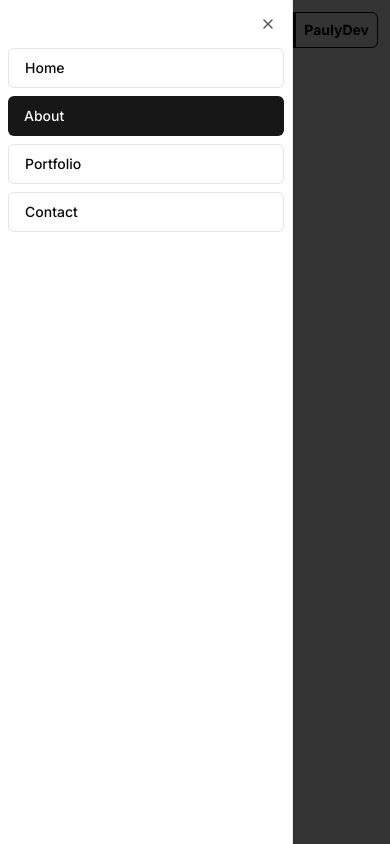
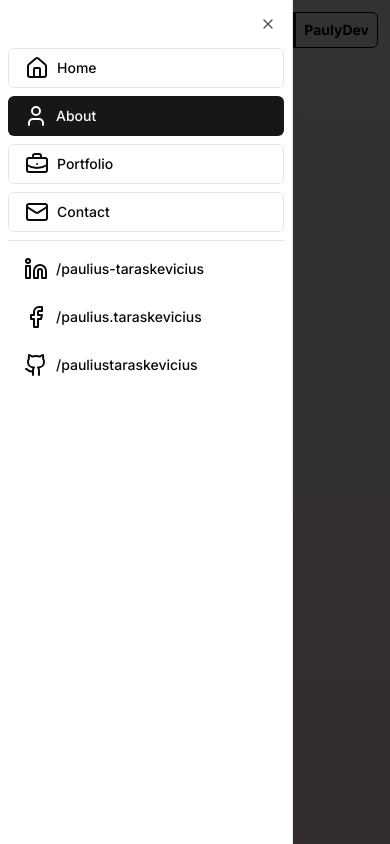
Before and after one commit to PauliusTaraskevicius/Portfolio-payloadCMS-V3, a Next.js app: page /about in a window 390 px wide. Both pictures are taken after a click on the button 40 px from the left and 30 px from the top of the page. Built offline with nearby package versions, Linux system fonts and the light colour scheme.

Commit message:
updated mobile menu

```diff
--- a/package.json
+++ b/package.json
@@ -16,6 +16,7 @@
     "@payloadcms/plugin-cloud-storage": "3.0.0-alpha.54",
     "@payloadcms/richtext-lexical": "^3.0.0-beta.43",
     "@radix-ui/react-dialog": "^1.0.5",
+    "@radix-ui/react-separator": "^1.0.3",
     "@radix-ui/react-slot": "^1.0.2",
     "class-variance-authority": "^0.7.0",
     "clsx": "^2.1.1",
--- a/src/app/(app)/layout.tsx
+++ b/src/app/(app)/layout.tsx
@@ -18,8 +18,11 @@ export default function RootLayout({
   return (
     <html lang="en">
       <body className={inter.className}>
-        <Navigation />
-        {children}
+      {/* bg-gradient-to-b dark:from-slate-950 dark:to-slate-900 from-slate-50 to-red-100 */}
+        <div className="h-full bg-gradient-to-b from-slate-50 to-red-100">
+          <Navigation />
+          {children}
+        </div>
       </body>
     </html>
   );
--- a/src/app/(app)/page.tsx
+++ b/src/app/(app)/page.tsx
@@ -8,13 +8,13 @@ const Homepage = async () => {
 
   return (
     <div>
-      {/* {(await payload).docs.map((project) => (
+      {(await payload).docs.map((project) => (
         <div key={project.id}>
           <Link href={`/projects/${project.slug}`}>
             <h1>{project.name}</h1>
           </Link>
         </div>
-      ))} */}
+      ))}
     </div>
   );
 };
--- a/src/components/navigation/navigation.tsx
+++ b/src/components/navigation/navigation.tsx
@@ -7,18 +7,19 @@ import { usePathname, useRouter } from "next/navigation";
 import Link from "next/link";
 
 import { useMedia } from "react-use";
-import { Share2 } from "lucide-react";
+import { FacebookIcon, Share2 } from "lucide-react";
 import { Menu } from "lucide-react";
+import { Home } from "lucide-react";
+import { User } from "lucide-react";
+import { BriefcaseBusiness } from "lucide-react";
+import { Mail } from "lucide-react";
+import { Facebook } from "lucide-react";
+import { Linkedin } from "lucide-react";
+import { Github } from "lucide-react";
 
 import { Button } from "../ui/button";
-import {
-  Sheet,
-  SheetContent,
-  SheetDescription,
-  SheetHeader,
-  SheetTitle,
-  SheetTrigger,
-} from "@/components/ui/sheet";
+import { Sheet, SheetContent, SheetTrigger } from "@/components/ui/sheet";
+import { Separator } from "@/components/ui/separator";
 
 import { Wrapper } from "../wrapper";
 import { NavigationItem } from "./navigation-item";
@@ -27,18 +28,22 @@ const routes = [
   {
     label: "Home",
     href: "/",
+    icon: <Home />,
   },
   {
     label: "About",
     href: "/about",
+    icon: <User />,
   },
   {
     label: "Portfolio",
     href: "/portfolio",
+    icon: <BriefcaseBusiness />,
   },
   {
     label: "Contact",
     href: "/contact",
+    icon: <Mail />,
   },
 ];
 
@@ -90,10 +95,44 @@ export const Navigation = () => {
                 onClick={() => onClick(route.href)}
                 className="w-full justify-start"
               >
-                {route.label}
+                {route.icon}
+                <p className="pl-2">{route.label}</p>
               </Button>
             ))}
           </nav>
+          <Separator className="my-2" />
+          <div className="flex flex-col space-y-2">
+            <a
+              href="https://linkedin.com/in/paulius-taraškevičius-916b83234"
+              target="_blank"
+              rel="noopener noreferrer"
+            >
+              <Button variant="outline" className="w-full justify-start border-none hover:bg-primary hover:text-primary-foreground">
+                <Linkedin className="w-6 h-6" />
+                <p className="pl-2 ">/paulius-taraskevicius</p>
+              </Button>
+            </a>
+            <a
+              href="https://www.facebook.com/paulius.taraskevicius"
+              target="_blank"
+              rel="noopener noreferrer"
+            >
+              <Button variant="outline" className="w-full justify-start border-none hover:bg-primary hover:text-primary-foreground">
+                <Facebook className="w-6 h-6" />
+                <p className="pl-2">/paulius.taraskevicius</p>
+              </Button>
+            </a>
+            <a
+              href="https://github.com/PauliusTaraskevicius"
+              target="_blank"
+              rel="noopener noreferrer"
+            >
+              <Button variant="outline" className="w-full justify-start border-none hover:bg-primary hover:text-primary-foreground">
+                <Github className="w-6 h-6" />
+                <p className="pl-2">/pauliustaraskevicius</p>
+              </Button>
+            </a>
+          </div>
         </SheetContent>
       </Sheet>
     );
--- /dev/null
+++ b/src/components/ui/separator.tsx
@@ -0,0 +1,31 @@
+"use client"
+
+import * as React from "react"
+import * as SeparatorPrimitive from "@radix-ui/react-separator"
+
+import { cn } from "@/lib/utils"
+
+const Separator = React.forwardRef<
+  React.ElementRef<typeof SeparatorPrimitive.Root>,
+  React.ComponentPropsWithoutRef<typeof SeparatorPrimitive.Root>
+>(
+  (
+    { className, orientation = "horizontal", decorative = true, ...props },
+    ref
+  ) => (
+    <SeparatorPrimitive.Root
+      ref={ref}
+      decorative={decorative}
+      orientation={orientation}
+      className={cn(
+        "shrink-0 bg-border",
+        orientation === "horizontal" ? "h-[1px] w-full" : "h-full w-[1px]",
+        className
+      )}
+      {...props}
+    />
+  )
+)
+Separator.displayName = SeparatorPrimitive.Root.displayName
+
+export { Separator }
```
Also changed, not shown: 1 other file (tests, documents, lock files or other folders).
